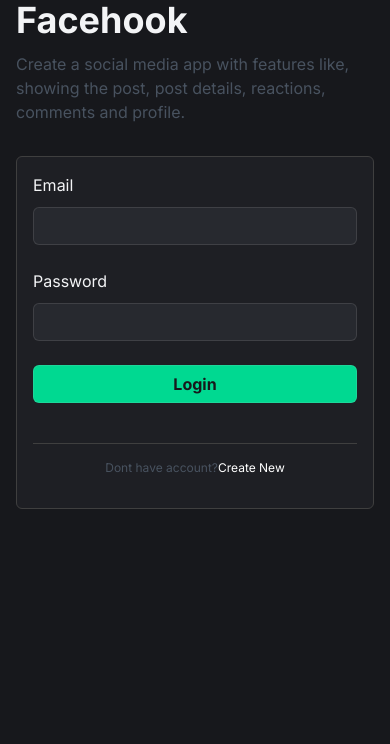
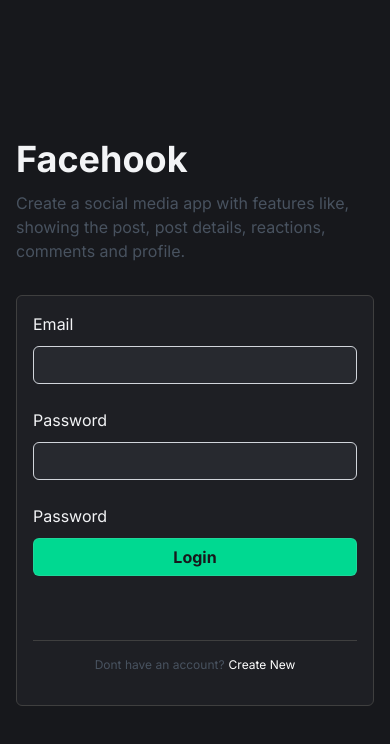
Before and after one commit to faithcoder/facehook, a React (Vite) app: page /login in a window 390 px wide. Shown: the top 744 px of the page. Built offline with nearby package versions, Linux system fonts and the light colour scheme.

Commit message:
login page and validation

```diff
--- a/package.json
+++ b/package.json
@@ -13,6 +13,7 @@
     "@tailwindcss/typography": "^0.5.10",
     "react": "^18.2.0",
     "react-dom": "^18.2.0",
+    "react-hook-form": "^7.50.1",
     "react-router-dom": "^6.22.1"
   },
   "devDependencies": {
--- /dev/null
+++ b/src/components/auth/LoginForm.jsx
@@ -0,0 +1,59 @@
+import { useForm } from "react-hook-form";
+import { useNavigate } from "react-router-dom";
+import Field from "../common/Field";
+
+export default function LoginForm() {
+  const navigate = useNavigate();
+  const {
+    register,
+    handleSubmit,
+    formState: { errors },
+  } = useForm();
+  const submitForm = (formData) => {
+    console.log(formData);
+    navigate("/");
+  };
+  return (
+    <form
+      className="border-b border-[#3F3F3F] pb-10 lg:pb-[60px]"
+      onSubmit={handleSubmit(submitForm)}
+    >
+      <Field label="Email" htmlFor="email" error={errors.email}>
+        <input
+          {...register("email", { required: "Email ID is required" })}
+          className={`auth-input ${
+            errors.email ? "border-red-600" : "border-gray-300"
+          }`}
+          type="email"
+          name="email"
+          id="email"
+        />
+      </Field>
+      <Field label="Password" htmlFor="password" error={errors.password}>
+        <input
+          {...register("password", {
+            required: "password ID is required",
+            minLength: {
+              value: 8,
+              message: "Password must be at least 8 characters",
+            },
+          })}
+          className={`auth-input ${
+            errors.password ? "border-red-600" : "border-gray-300"
+          }`}
+          type="password"
+          name="password"
+          id="password"
+        />
+      </Field>
+      <Field label="Password" htmlFor="password">
+        <button
+          className="auth-input bg-lwsGreen font-bold text-deepDark transition-all hover:opacity-90"
+          type="submit"
+        >
+          Login
+        </button>
+      </Field>
+    </form>
+  );
+}
--- /dev/null
+++ b/src/components/common/Field.jsx
@@ -0,0 +1,26 @@
+export default function Field({ label, children, htmlFor, error }) {
+  const id = htmlFor || getChildId(children);
+  return (
+    <div className="form-control">
+      {label && (
+        <label className="auth-label" htmlFor={id}>
+          {label}
+        </label>
+      )}
+      {children}
+      {!!error && (
+        <div role="alert" className="text-red-600">
+          {error.message}
+        </div>
+      )}
+    </div>
+  );
+}
+
+const getChildId = (children) => {
+  const child = React.Children.only(children);
+
+  if ("id" in child?.props) {
+    return child.props.id;
+  }
+};
--- /dev/null
+++ b/src/components/common/Header.jsx
@@ -0,0 +1,36 @@
+export default function Header() {
+  return (
+    <nav className="sticky top-0 z-50 border-b border-[#3F3F3F] bg-[#1E1F24] py-4">
+      <div className="container flex flex-col items-center justify-between gap-6 sm:flex-row">
+        <a href="./index.html">
+          <img
+            className="max-w-[100px] rounded-full lg:max-w-[130px]"
+            src="./assets/images/logo.svg"
+          />
+        </a>
+
+        <div className="flex items-center space-x-4">
+          <a href="./index.html" className="btn-primary">
+            <img src="./assets/icons/home.svg" alt="Home" />
+            Home
+          </a>
+          <button className="icon-btn">
+            <img src="./assets/icons/notification.svg" alt="Notification" />
+          </button>
+          <button className="icon-btn">
+            <img src="./assets/icons/logout.svg" alt="Logout" />
+          </button>
+
+          <button className="flex-center !ml-8 gap-3">
+            <span className="text-lg font-medium lg:text-xl">Sumit</span>
+            <img
+              className="max-h-[32px] max-w-[32px] lg:max-h-[44px] lg:max-w-[44px]"
+              src="./assets/images/avatars/avatar_1.png"
+              alt=""
+            />
+          </button>
+        </div>
+      </div>
+    </nav>
+  );
+}
--- a/src/pages/LoginPage.jsx
+++ b/src/pages/LoginPage.jsx
@@ -1,8 +1,11 @@
-import AuthIllustration from "./assets/images/auth_illustration.png";
+import { Link } from "react-router-dom";
+import AuthIllustration from "../assets/images/auth_illustration.png";
+import LoginForm from "../components/auth/LoginForm";
 
 export default function LoginPage() {
   return (
     <>
+      <main class="flex min-h-screen items-center justify-center bg-deepDark py-8">
         <div className="max-w-[1368px] flex-1">
           <div className="container grid items-center gap-8 lg:grid-cols-2">
             <div>
@@ -16,59 +19,30 @@ export default function LoginPage() {
                   Facehook
                 </h1>
                 <p className="max-w-[452px] text-gray-600/95 lg:text-lg">
-                Create a social media app with features like, showing the post,
-                post details, reactions, comments and profile.
+                  Create a social media app with features like, showing the
+                  post, post details, reactions, comments and profile.
                 </p>
               </div>
             </div>
 
             <div className="card">
-            <form className="border-b border-[#3F3F3F] pb-10 lg:pb-[60px]">
-              <div className="form-control">
-                <label className="auth-label" for="email">
-                  Email
-                </label>
-                <input
-                  className="auth-input"
-                  name="email"
-                  type="email"
-                  id="email"
-                />
-              </div>
+              <LoginForm />
 
-              <div className="form-control">
-                <label className="auth-label" for="email">
-                  Password
-                </label>
-                <input
-                  className="auth-input"
-                  name="password"
-                  type="password"
-                  id="password"
-                />
-              </div>
-
-              <button
-                className="auth-input bg-lwsGreen font-bold text-deepDark transition-all hover:opacity-90"
-                type="submit"
-              >
-                Login
-              </button>
-            </form>
               <div className="py-4 lg:py-6">
-              <p className="text-center text-xs text-gray-600/95 lg:text-sm">
-                Dont have account?
-                <a
-                  className="text-white transition-all hover:text-lwsGreen hover:underline"
-                  href="/registration.html"
+                <p className="text-center text-xs text-gray-600/95 lg:text-sm ">
+                  Dont have an account?
+                  <Link
+                    className="text-white transition-all hover:text-lwsGreen hover:underline ml-1"
+                    to="/register"
                   >
                     Create New
-                </a>
+                  </Link>
                 </p>
               </div>
             </div>
           </div>
         </div>
+      </main>
     </>
   );
 }
```
Also changed, not shown: 1 other file (tests, documents, lock files or other folders). Lines whose indentation alone changed are shown as unchanged.
